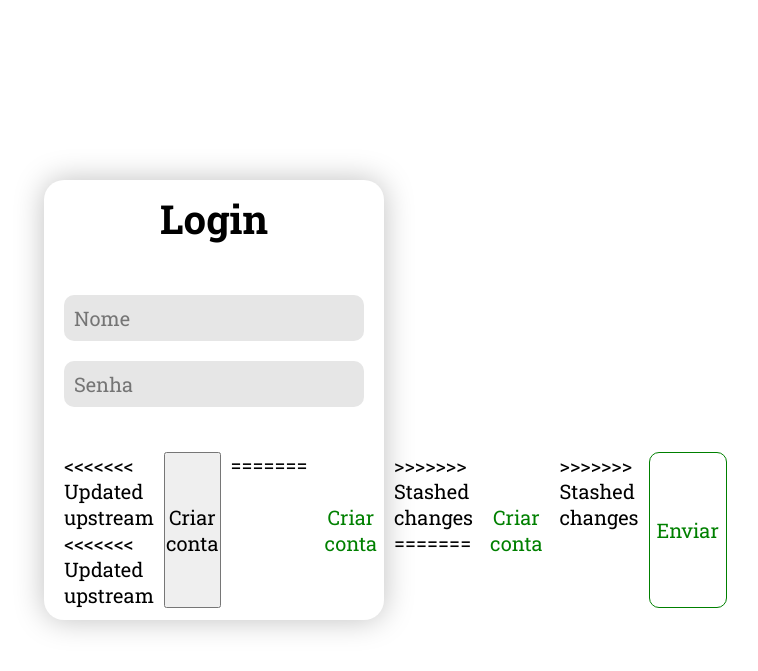
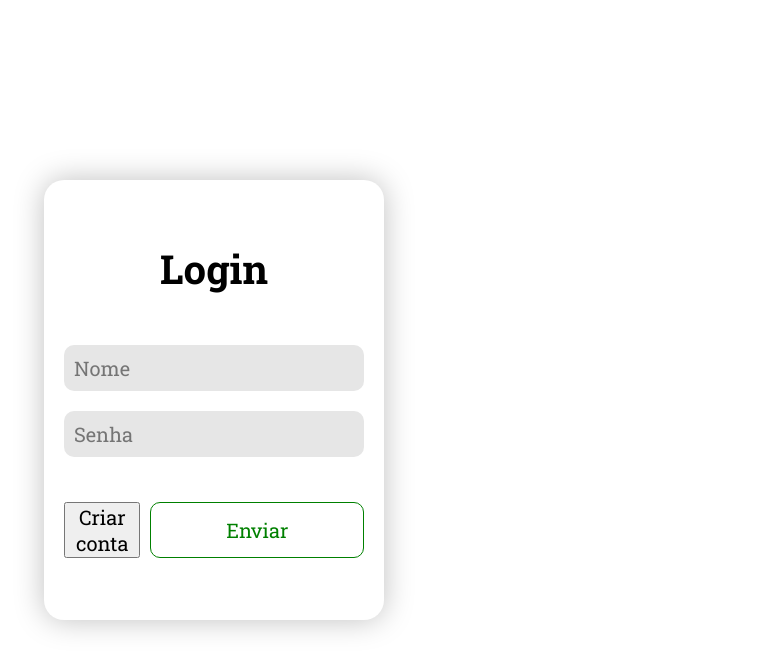
Before and after one commit to zZuiaSs/Kalangos-Souls, a PHP site: page /index.php in a window 1280 px wide. Shown: the top 671 px of the page, without its empty margins (426-1184 px from the left). Run offline with PHP 8.4, Linux system fonts and the light colour scheme.

Commit message:
Update index.php

```diff
--- a/Pages/Login/index.php
+++ b/Pages/Login/index.php
@@ -8,7 +8,6 @@
 
 <body>
 
-    <!-- <img class="fund" src="https://www.booking-wp-plugin.com/wp-content/uploads/2019/07/Banner-31a-jpg.webp" alt=""> -->
     <div class="posicao">
         <div class="fundo">
             <h1>Login</h1>
@@ -18,15 +17,7 @@
                 <input type="password" name="senha" placeholder="Senha" autocomplete="off" required>
 
                 <div class="buttons">
-<<<<<<< Updated upstream
-<<<<<<< Updated upstream
                     <button type="button" onclick = "window.location.href='../Cadastro/index.php'">Criar conta</button>
-=======
-                    <button id="criar-conta">Criar conta</button>
->>>>>>> Stashed changes
-=======
-                    <button id="criar-conta">Criar conta</button>
->>>>>>> Stashed changes
                     <button type="submit" id="enviar">Enviar</button>
                 </div>
             </form>
```
